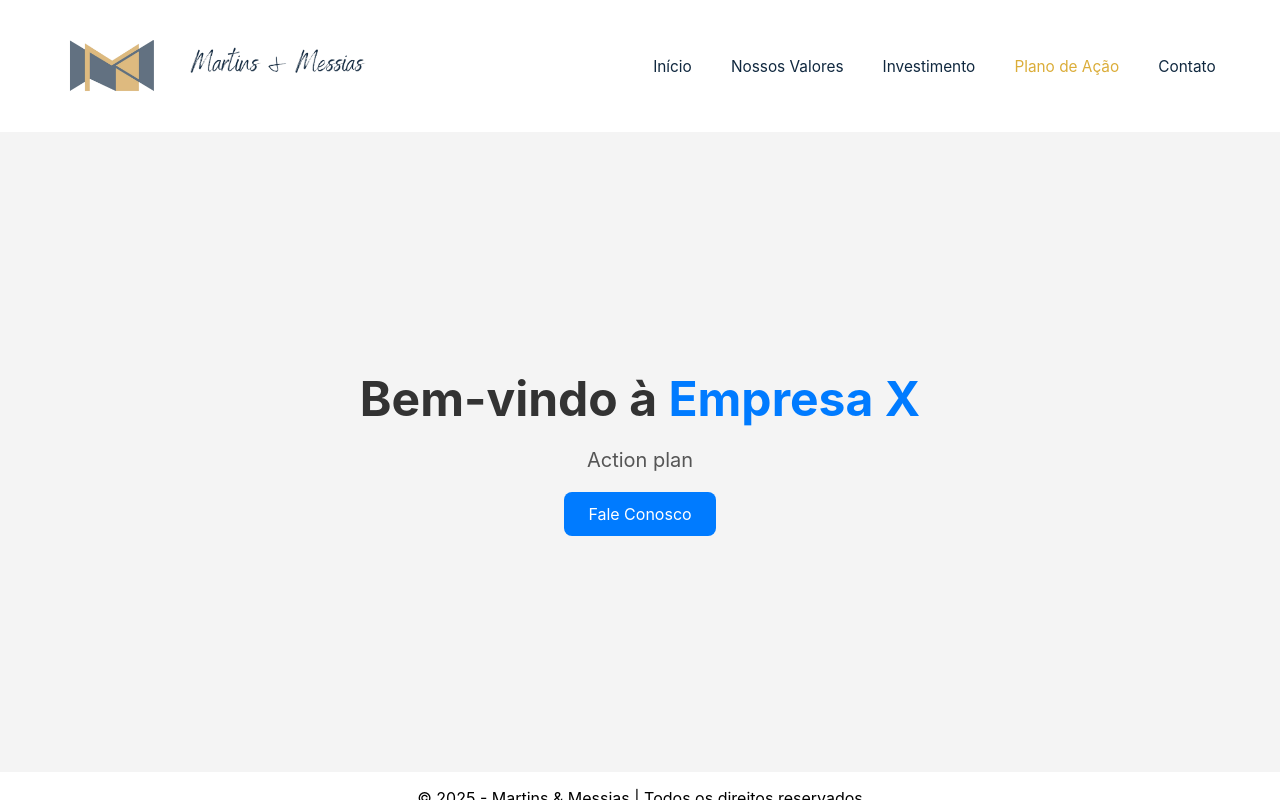
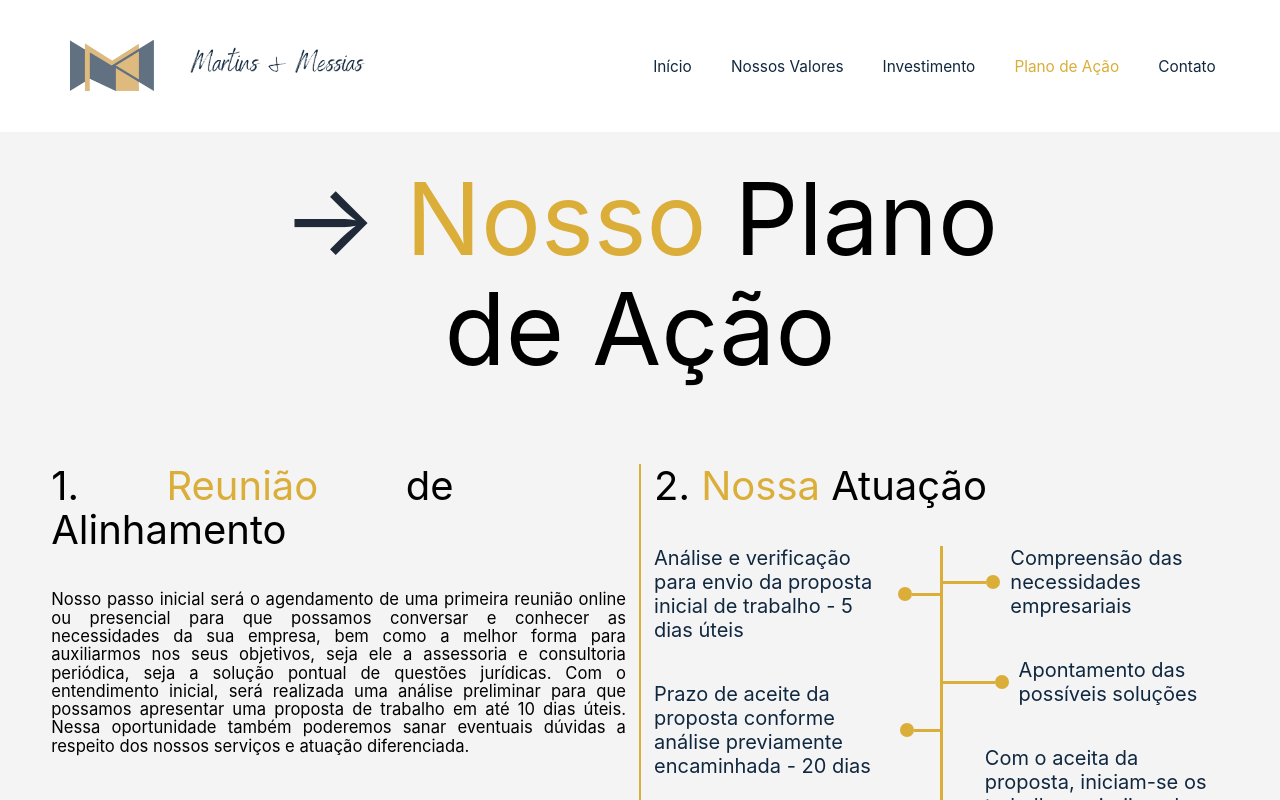
Before and after one commit to devthiagogomes/MartinsMessias, a React (Create React App) app: page /plano-de-acao in a window 1280 px wide. Shown: the top 800 px of the page. Built offline with nearby package versions, Linux system fonts and the light colour scheme.

Commit message:
added action plan page

```diff
--- /dev/null
+++ b/src/css/Action-Plan-Page.css
@@ -0,0 +1,123 @@
+
+.container {
+  display: flex;
+  flex-direction: column;
+  align-items: center;
+  justify-content: flex-start;
+  min-height: 80vh;
+  text-align: center;
+  background-color: #f4f4f4;
+  padding: 4vh 4vw;
+}
+
+
+.highlight {
+  color: #dbad39;
+  font-family: 'Inter', serif;
+}
+
+.title {
+  font-size: clamp(40px, 8vw, 100px);
+  width: 70%;
+  line-height: 1.1;
+  font-family: 'Inter', serif;
+}
+
+.sub-title{
+  font-size: clamp(40px, 1vw, 100px);
+  width: 70%;
+  line-height: 1.1;
+  font-family: 'Inter', serif;
+}
+
+.action-plan{
+  font-size: 1.3vw;
+  line-height: 1.1;
+  font-family: 'Inter', serif;
+}
+
+.investment-plan{
+  display: flex;
+  height: 100%;
+  justify-content: center;
+}
+
+.planning-meeting{
+  width: 50%;
+  height: 100%;
+  display: flex;
+  flex-direction: column;
+  gap: 3vw;
+  justify-content: center;
+  align-items: start;
+  text-align: justify;
+}
+
+.divider{
+  margin-left: 1vw;
+  margin-right: 1vw;
+  width: 0.2vw;
+  background-color: #dbad39;
+}
+
+.tree{
+  display: flex;
+}
+
+.left-wing{
+  display: flex;
+  flex-direction: column;
+  width: 50%;
+  gap: 5vh;
+}
+
+.right-wing{
+  display: flex;
+  flex-direction: column;
+  width: 50%;
+  gap: 5vh;
+}
+
+.left-ball{
+  height: 14px;
+  background-color: #dbad39;
+  border-radius: 50%;
+  z-index: 2;
+  margin-left: 10px;
+  min-width: 14px;
+}
+
+.right-ball{
+  height: 14px;
+  background-color: #dbad39;
+  border-radius: 50%;
+  z-index: 2;
+  margin-right: 10px;
+  min-width: 14px;
+}
+
+.ball-divider{
+  display: flex;
+  flex-direction: row;
+  align-items: center;
+}
+
+.ball-text{
+  text-align: start;
+  font-family: 'Inter', serif;
+  text-decoration: none;
+  color: #10283f;
+  font-size: clamp(20px, 1.2vw, 18px);
+  transition: color 0.3s ease;
+}
+
+.ball-line{
+  height: 0.3vh;
+  width: 30%;
+  background-color: #dbad39;
+}
+
+.ball-center-divider{
+  width: 0.3vw;
+  background-color: #dbad39;
+}
--- a/src/css/Header.css
+++ b/src/css/Header.css
@@ -21,7 +21,7 @@ nav {
 }
 
 .nav-link {
-  font-family: 'Inter', serif;
+  font-family: 'Inter';
   text-decoration: none;
   color: #10283f;
   font-size: clamp(14px, 1.2vw, 18px);
@@ -39,7 +39,7 @@ nav {
 .footer {
   width: 100%;
   display: flex;
-  font-family: 'Inter', serif;
+  font-family: 'Inter';
   justify-content: center;
   margin-top: 2vh;
   margin-bottom: 2vh;
--- a/src/pages/ActionPlanPage.js
+++ b/src/pages/ActionPlanPage.js
@@ -1,50 +1,86 @@
-import { Link } from 'react-router-dom';
+import Space from "../components/Space";
+import "../css/Action-Plan-Page.css";
 
 export default function ActionPlanPage() {
   return (
-    <div style={styles.container}>
-      <h1 style={styles.title}>Bem-vindo à <span style={styles.highlight}>Empresa X</span></h1>
-      <p style={styles.subtitle}>
-       Action plan
-      </p>
-      <a href="/contato" style={styles.button}>
-        Fale Conosco
-      </a>
-    </div>
+    <div className="container">
+      <div className="title">
+        <span
+          style={{
+            color: "white",
+            border: "4px solid black;",
+            display: "inline-block",
+            color: "#1f2937",
+          }}
+        >
+          &#8594;
+        </span>{" "}
+        <span className="highlight">Nosso</span> Plano de Ação
+      </div>
+      <Space height={10}></Space>
+      <div className="investment-plan">
+        <div className="planning-meeting">
+          <div className="sub-title">1.<span className="highlight"> Reunião</span> de Alinhamento </div>
+          <div className="action-plan">
+            Nosso passo inicial será o agendamento de uma primeira reunião online ou presencial para que possamos conversar e conhecer as necessidades da sua empresa, bem como a melhor forma para auxiliarmos nos seus objetivos, seja ele a assessoria e consultoria periódica, seja a solução pontual de questões jurídicas.
+            Com o entendimento inicial, será realizada uma análise preliminar para que possamos apresentar uma proposta de trabalho em até 10 dias úteis.
+            Nessa oportunidade também poderemos sanar eventuais dúvidas a respeito dos nossos serviços e atuação diferenciada.
+          </div>
+        </div>
+        <div className="divider" />
+        <div className="planning-meeting">
+          <div className="sub-title">2.<span className="highlight"> Nossa</span> Atuação </div>
+          <div className="tree">
+            <div className="left-wing">
+              <div className="ball-divider">
+                <div className="ball-text">
+                  Análise e verificação para envio da proposta inicial de trabalho - 5 dias úteis
+                </div>
+                <div className="left-ball" />
+                <div className="ball-line" />
+              </div>
+              <div className="ball-divider">
+                <div className="ball-text">
+                  Prazo de aceite da proposta conforme análise previamente encaminhada - 20 dias
+                </div>
+                <div className="left-ball" />
+                <div className="ball-line" />
+              </div>
+              <div className="ball-divider">
+                <div className="ball-text">
+                  Atendimento diferenciado durante toda a prestação de serviço
+                </div>
+                <div className="left-ball" />
+                <div className="ball-line" />
+              </div>
+            </div>
+            <div className="ball-center-divider"> </div>
+            <div className="right-wing">
+              <div className="ball-divider">
+                <div className="ball-line" />
+                <div className="right-ball" />
+                <div className="ball-text">
+                  Compreensão das necessidades empresariais
+                </div>
+              </div>
+              <div className="ball-divider">
+                <div className="ball-line" />
+                <div className="right-ball" />
+                <div className="ball-text">
+                  Apontamento das possíveis  soluções
+                </div>
+              </div>
+              <div className="ball-divider">
+                <div className="ball-line" />
+                <div className="right-ball" />
+                <div className="ball-text">
+                  Com o aceita da proposta, iniciam-se os trabalhos prioriizando as soluções mais emergenciais e o acompanhamento contínuo
+                </div>
+              </div>
+            </div>
+          </div>
+        </div>
+      </div>
+    </div >
   );
 }
-
-const styles = {
-  container: {
-    display: 'flex',
-    flexDirection: 'column',
-    alignItems: 'center',
-    justifyContent: 'center',
-    height: '80vh',
-    padding: '0 20px',
-    textAlign: 'center',
-    backgroundColor: '#f4f4f4',
-  },
-  title: {
-    fontSize: '48px',
-    margin: '0',
-    color: '#333',
-  },
-  highlight: {
-    color: '#007bff',
-  },
-  subtitle: {
-    fontSize: '20px',
-    color: '#555',
-    maxWidth: '600px',
-    margin: '20px 0',
-  },
-  button: {
-    backgroundColor: '#007bff',
-    color: '#fff',
-    padding: '12px 24px',
-    textDecoration: 'none',
-    borderRadius: '8px',
-    transition: 'background-color 0.3s ease',
-  },
-};
```
